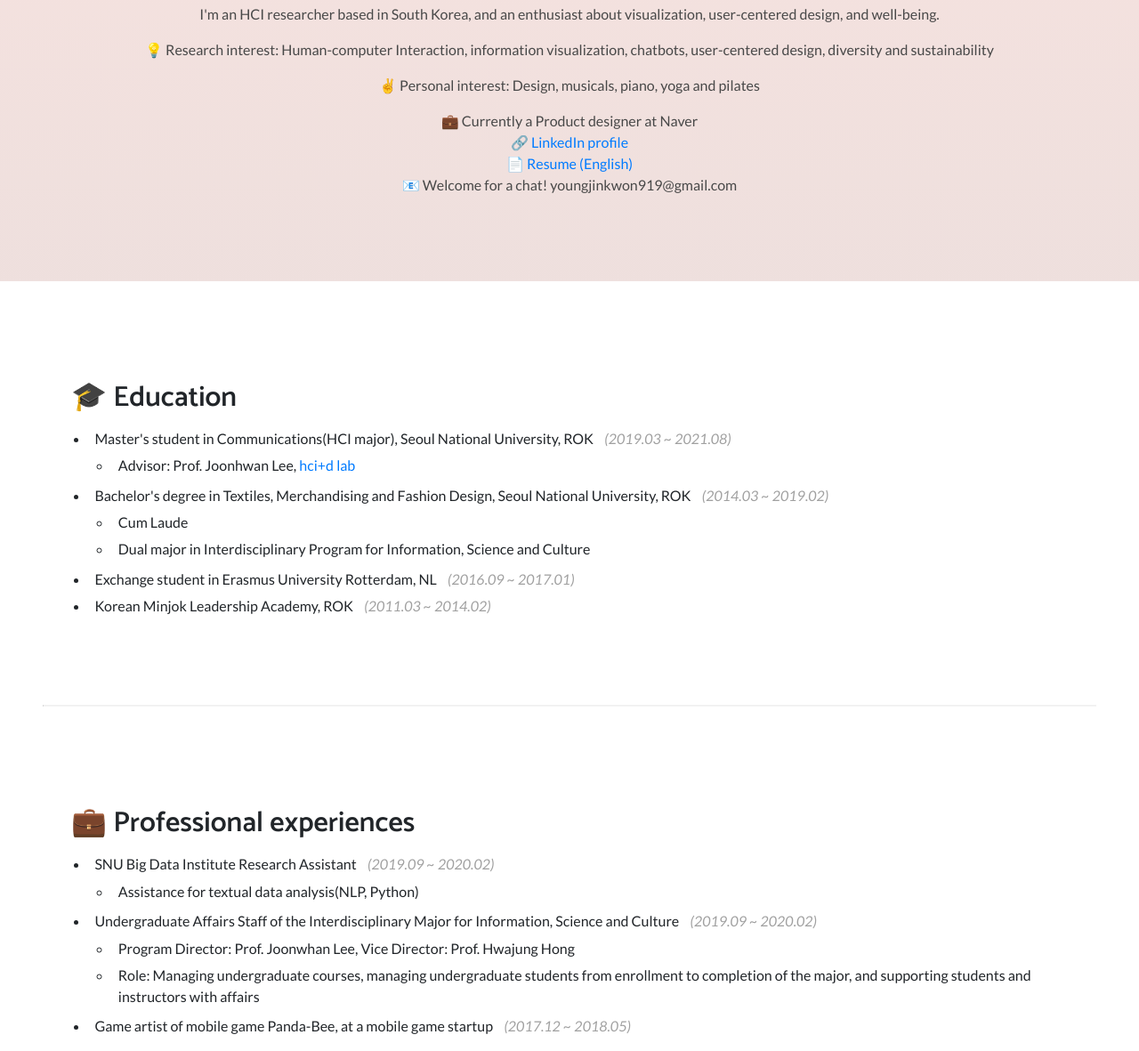
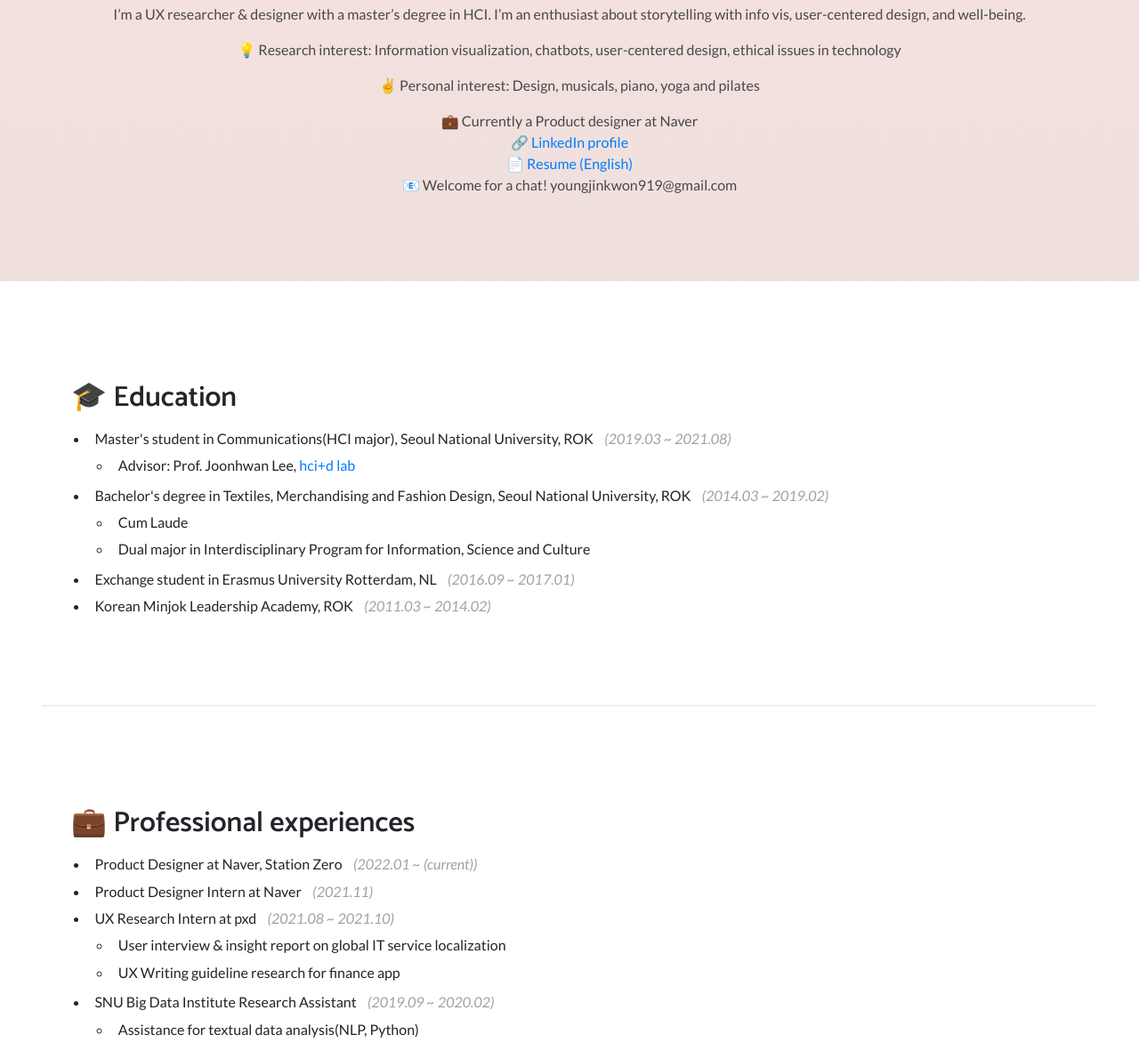
Before and after one commit to youngjinkwon919/youngjinkwon919.github.io, a website: page index.html in a window 1280 px wide. Shown: the part 436-1617 px from the top of the page at 89% size. Drawn offline with Linux system fonts and the light colour scheme.

Commit message:
Update index.html

```diff
--- a/index.html
+++ b/index.html
@@ -66,9 +66,9 @@
         <img src="img/profilepic.png" id="profilepic"><br /><br />
         <!-- <img src="img/yj-thumb.png" width = "20%"  height = "20%"> -->
         <h2 class="masthead-subheading mb-0">Hi, I'm Youngjin Kwon</h2>
-        <p>I'm an HCI researcher based in South Korea, and an enthusiast about visualization, user-centered design, and well-being.</p>
+        <p>I’m a UX researcher & designer with a master’s degree in HCI. I’m an enthusiast about storytelling with info vis, user-centered design, and well-being.</p>
         <p>
-          💡 Research interest: Human-computer Interaction, information visualization, chatbots, user-centered design, diversity and sustainability
+          💡 Research interest: Information visualization, chatbots, user-centered design, ethical issues in technology
         </p>
         <p>
           ✌️ Personal interest: Design, musicals, piano, yoga and pilates
@@ -126,6 +126,14 @@
     <div class="features" id="professional">
       <h2>💼 Professional experiences</h2>
       <ul type="disc">
+        <li>Product Designer at Naver, Station Zero  <i class="subtext-dates">&nbsp;&nbsp;&nbsp;(2022.01 ~ (current))</i></li>
+        <li>Product Designer Intern at Naver  <i class="subtext-dates">&nbsp;&nbsp;&nbsp;(2021.11)</i></li>
+        <li>UX Research Intern at pxd  <i class="subtext-dates">&nbsp;&nbsp;&nbsp;(2021.08 ~ 2021.10)</i>
+          <ul>
+            <li>User interview & insight report on global IT service localization</li>
+            <li>UX Writing guideline research for finance app</li>
+          </ul>
+        </li>
         <li>SNU Big Data Institute Research Assistant  <i class="subtext-dates">&nbsp;&nbsp;&nbsp;(2019.09 ~ 2020.02)</i>
           <ul>
             <li>Assistance for textual data analysis(NLP, Python)</li>
```
